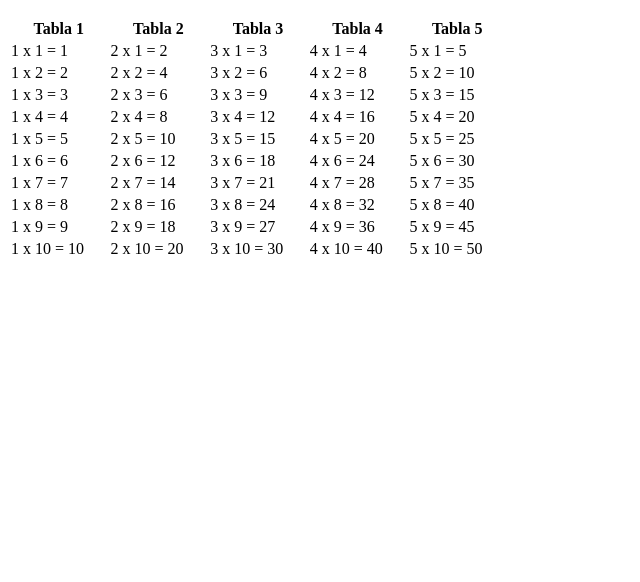
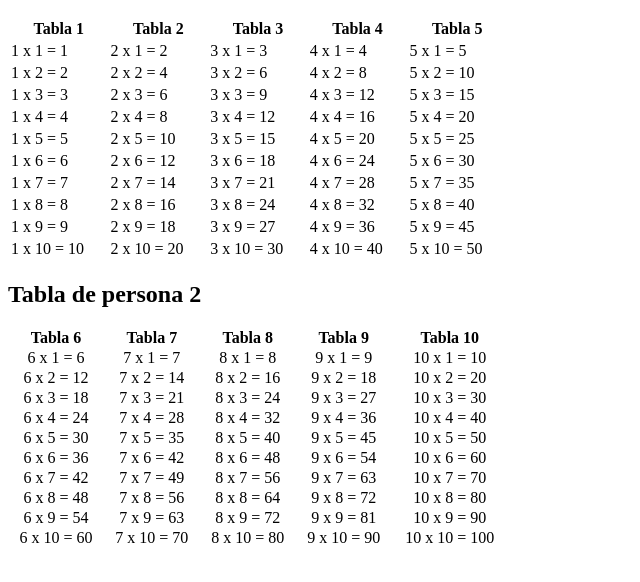
Before and after one commit to Giovannicc83/TablasMultiplicar, a plain HTML site: page index.html in a window 1280 px wide. Shown: the part 110-692 px from the top of the page, without its empty margins (0-640 px from the left). Drawn offline with Linux system fonts and the light colour scheme.

Commit message:
Se agregan la tabla de la persona 2 al archivo llamado index.html

```diff
--- a/index.html
+++ b/index.html
@@ -90,5 +90,190 @@
         </tr>
     </table>
 
+    <h2>Tabla de persona 2</h2>
+
+    <table style="border-collapse: collapse" width="500">
+        <!-- <tr>: Definir las filas -->
+        <tr>
+            <!--<th>:Para poner en una fila los encabezados de las columnas-->
+            <th>Tabla 6</th>
+            <th>Tabla 7</th>
+            <th>Tabla 8</th>
+            <th>Tabla 9</th>
+            <th>Tabla 10</th>
+        </tr>
+        <tr>
+            <!--<td>: Definir las columnas -->
+            <!--style="text-align: center;": Es un estilo que ayuda a centrar el texto -->
+            <td style="text-align: center;">
+                6 x 1 = 6
+            </td>
+            <td style="text-align: center;">
+                7 x 1 = 7
+            </td>
+            <td style="text-align: center;">
+                8 x 1 = 8
+            </td>
+            <td style="text-align: center;">
+                9 x 1 = 9
+            </td>
+            <td style="text-align: center;">
+                10 x 1 = 10
+            </td>
+        </tr>
+        <tr>
+            <td style="text-align: center;">
+                6 x 2 = 12
+            </td>
+            <td style="text-align: center;">
+                7 x 2 = 14
+            </td>
+            <td style="text-align: center;">
+                8 x 2 = 16
+            </td>
+            <td style="text-align: center;">
+                9 x 2 = 18
+            </td>
+            <td style="text-align: center;">
+                10 x 2 = 20
+            </td>
+        </tr>
+        <tr>
+            <td style="text-align: center;">
+                6 x 3 = 18
+            </td>
+            <td style="text-align: center;">
+                7 x 3 = 21
+            </td>
+            <td style="text-align: center;">
+                8 x 3 = 24
+            </td>
+            <td style="text-align: center;">
+                9 x 3 = 27
+            </td>
+            <td style="text-align: center;">
+                10 x 3 = 30
+            </td>
+        </tr>
+        <tr>
+            <td style="text-align: center;">
+                6 x 4 = 24
+            </td>
+            <td style="text-align: center;">
+                7 x 4 = 28
+            </td>
+            <td style="text-align: center;">
+                8 x 4 = 32
+            </td>
+            <td style="text-align: center;">
+                9 x 4 = 36
+            </td>
+            <td style="text-align: center;">
+                10 x 4 = 40
+            </td>
+        </tr>
+        <tr>
+            <td style="text-align: center;">
+                6 x 5 = 30
+            </td>
+            <td style="text-align: center;">
+                7 x 5 = 35
+            </td>
+            <td style="text-align: center;">
+                8 x 5 = 40
+            </td>
+            <td style="text-align: center;">
+                9 x 5 = 45
+            </td>
+            <td style="text-align: center;">
+                10 x 5 = 50
+            </td>
+        </tr>
+        <tr>
+            <td style="text-align: center;">
+                6 x 6 = 36
+            </td>
+            <td style="text-align: center;">
+                7 x 6 = 42
+            </td>
+            <td style="text-align: center;">
+                8 x 6 = 48
+            </td>
+            <td style="text-align: center;">
+                9 x 6 = 54
+            </td>
+            <td style="text-align: center;">
+                10 x 6 = 60
+            </td>
+        </tr>
+        <tr>
+            <td style="text-align: center;">
+                6 x 7 = 42
+            </td>
+            <td style="text-align: center;">
+                7 x 7 = 49
+            </td>
+            <td style="text-align: center;">
+                8 x 7 = 56
+            </td>
+            <td style="text-align: center;">
+                9 x 7 = 63
+            </td>
+            <td style="text-align: center;">
+                10 x 7 = 70
+            </td>
+        </tr>
+        <tr>
+            <td style="text-align: center;">
+                6 x 8 = 48
+            </td>
+            <td style="text-align: center;">
+                7 x 8 = 56
+            </td>
+            <td style="text-align: center;">
+                8 x 8 = 64
+            </td>
+            <td style="text-align: center;">
+                9 x 8 = 72
+            </td>
+            <td style="text-align: center;">
+                10 x 8 = 80
+            </td>
+        </tr>
+        <tr>
+            <td style="text-align: center;">
+                6 x 9 = 54
+            </td>
+            <td style="text-align: center;">
+                7 x 9 = 63
+            </td>
+            <td style="text-align: center;">
+                8 x 9 = 72
+            </td>
+            <td style="text-align: center;">
+                9 x 9 = 81
+            </td>
+            <td style="text-align: center;">
+                10 x 9 = 90
+            </td>
+        </tr>
+        <tr>
+            <td style="text-align: center;">
+                6 x 10 = 60
+            </td>
+            <td style="text-align: center;">
+                7 x 10 = 70
+            </td>
+            <td style="text-align: center;">
+                8 x 10 = 80
+            </td>
+            <td style="text-align: center;">
+                9 x 10 = 90
+            </td>
+            <td style="text-align: center;">
+                10 x 10 = 100
+            </td>
+        </tr>
+    </table>
 </body>
 </html>
```
